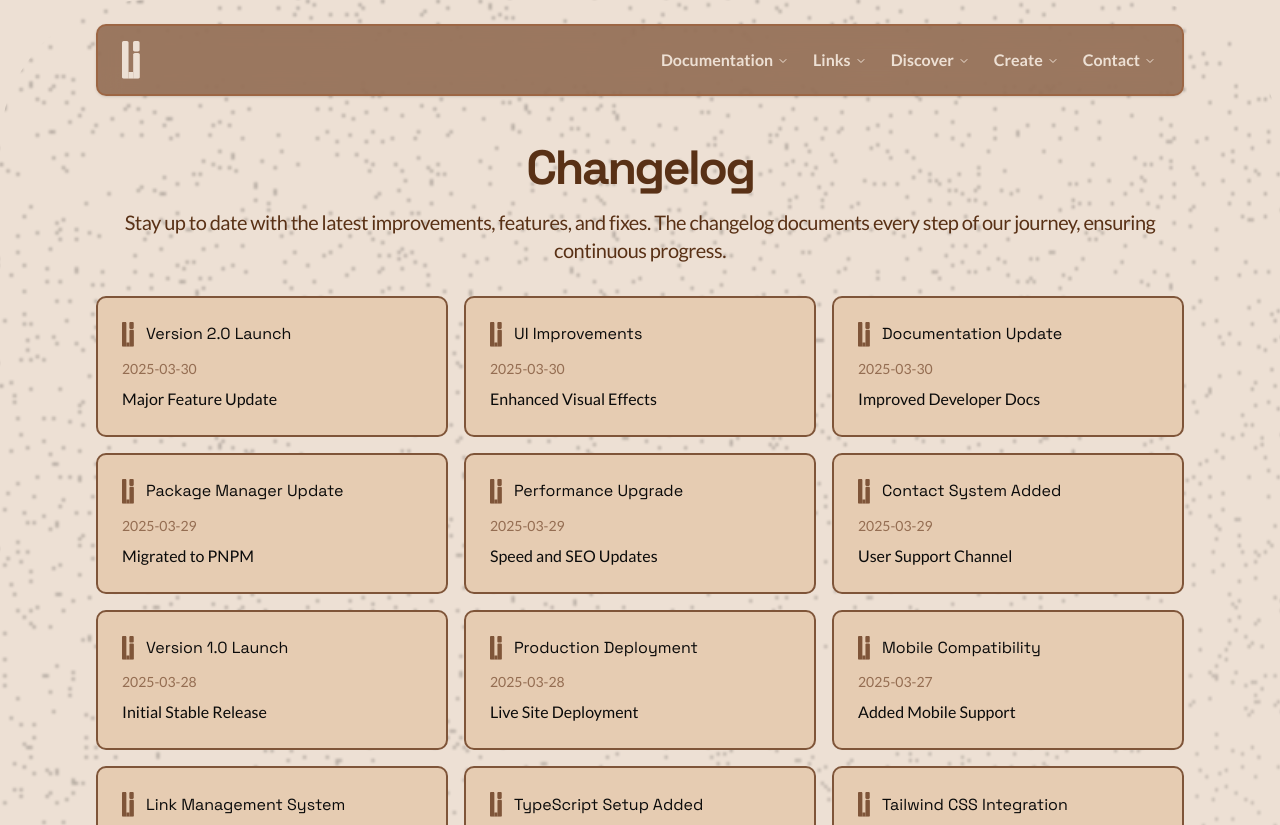
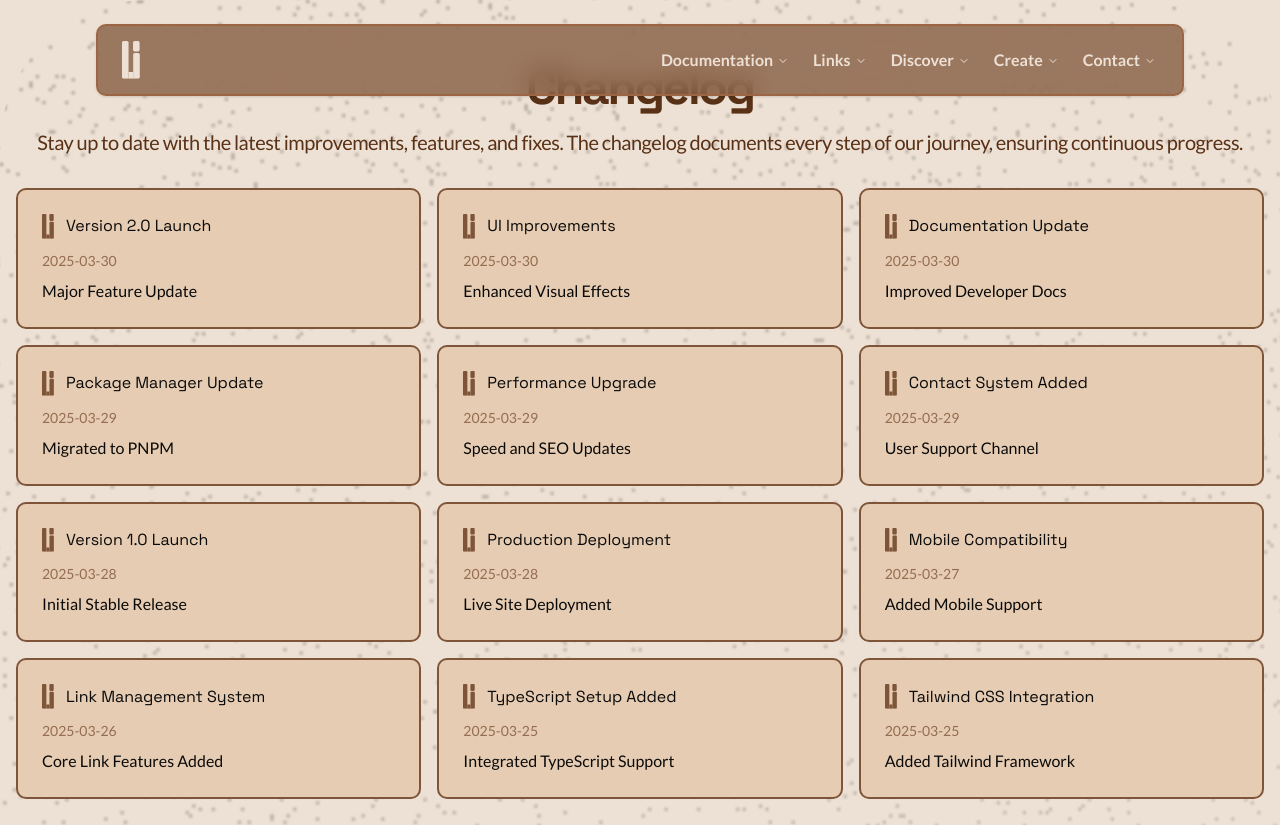
Before and after one commit to egeuysall/links, a Next.js app in the folder links/: page /docs/changelog in a window 1280 px wide. Shown: the top 825 px of the page. Built offline with nearby package versions, Linux system fonts and the light colour scheme.

Commit message:
Update layout.tsx

```diff
--- a/links/app/layout.tsx
+++ b/links/app/layout.tsx
@@ -171,7 +171,6 @@ export default async function RootLayout({
   className={`${spaceGrotesk.variable} ${jetBrainsMono.variable} !scroll-smooth`}
 >
   <head>
-        {/* Add explicit og tags to help Discord parser */}
     <meta
       property="og:title"
       content="Links – Connect everything, effortlessly"
@@ -184,6 +183,8 @@ export default async function RootLayout({
       property="og:image"
       content="https://www.links.egeuysal.com/og-links.jpg"
     />
+    <meta property="og:image:width" content="1200" />
+    <meta property="og:image:height" content="630" />
     <meta property="og:type" content="website" />
     <meta property="og:updated_time" content={currentDate} />
 
@@ -196,15 +197,19 @@ export default async function RootLayout({
   </head>
   <body className={lato.className}>
     <LayoutWrapper>
-          <div className="h-screen flex flex-col items-center justify-between mb-12">
-            <main className="w-[85vw] pb-16 flex flex-col">
+      <div className="min-h-screen flex flex-col items-center justify-between">
+        <main className="w-full max-w-screen-xl mx-auto px-4 pb-16 flex flex-col">
           <Header />
-              <div className="w-full mt-36 mb-8">{children}</div>
-              <Analytics />
-              <SpeedInsights />
+          {/* Replaced large mt-36 margin with more stable padding */}
+          <div className="w-full py-16 flex-grow">
+            {children}
+          </div>
           <Footer />
         </main>
       </div>
+      {/* Analytics components positioned at the end */}
+      <Analytics />
+      <SpeedInsights />
     </LayoutWrapper>
   </body>
 </html>
```
Lines whose indentation alone changed are shown as unchanged.
